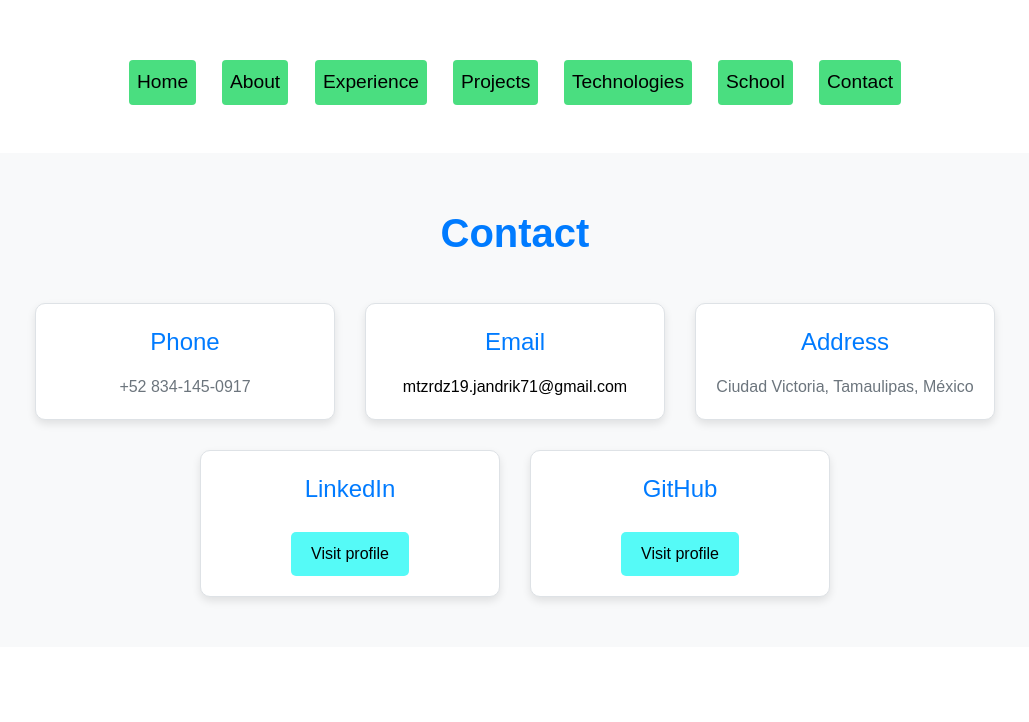
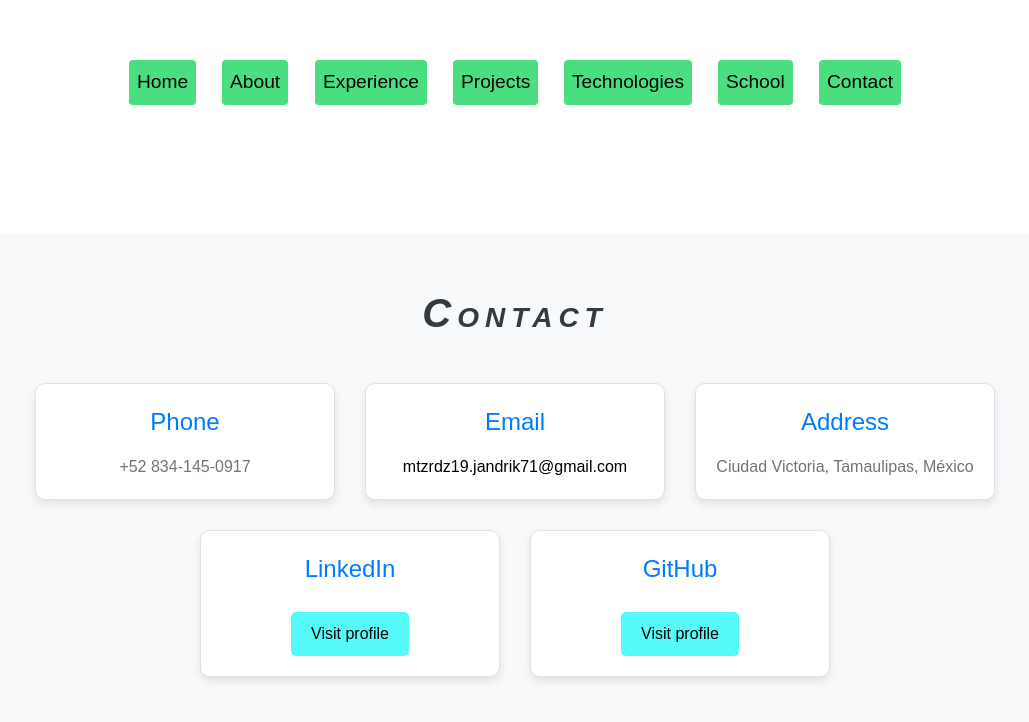
Before and after one commit to Andrik0711/portafolio, a Vue app: page /contact in a window 1280 px wide. Shown: the top 722 px of the page, without its empty margins (125-1154 px from the left). Built offline with nearby package versions, Linux system fonts and the light colour scheme; what @midudev/tailwind-animations would draw is missing.

Commit message:
Add animation to secctions

```diff
--- a/src/components/TheContact.vue
+++ b/src/components/TheContact.vue
@@ -1,7 +1,7 @@
 <template>
-    <section id="contact" class="contact mt-10">
+    <section id="TheContact" class="contact mt-10 animate-blurred-fade-in">
         <div class="container">
-            <h2 class="section-title">Contact</h2>
+            <h2 class="section-title" id="demoFont">Contact</h2>
             <div class="contact__content">
                 <div class="contact__item">
                     <h3 class="contact__title">Phone</h3>
--- a/src/components/TheExperiences.vue
+++ b/src/components/TheExperiences.vue
@@ -1,7 +1,7 @@
 <template>
     <section id="TheExperiences">
         <h2 id="demoFont" class="animate-blurred-fade-in text-center">Experience</h2>
-        <div class="experiences">
+        <div class="experiences animate-blurred-fade-in">
             <div class="experience" v-for="experience in experiences" :key="experience.id">
                 <h3 class="text-center">{{ experience.title }}</h3>
                 <p class=" text-justify" >{{ experience.description }}</p>
--- a/src/components/TheProjects.vue
+++ b/src/components/TheProjects.vue
@@ -1,7 +1,7 @@
 <template>
     <section id="TheProjects">
         <h2 id="demoFont" class="animate-blurred-fade-in text-center">Projects realiced by me</h2>
-        <div class="projects">
+        <div class="projects animate-blurred-fade-in">
             <div class="project" v-for="project in projects" :key="project.id">
                 <h3 class="text-center" >{{ project.title }}</h3>
                 <p class="text-justify" >{{ project.description }}</p>
--- a/src/components/TheSchool.vue
+++ b/src/components/TheSchool.vue
@@ -1,7 +1,7 @@
 <template>
     <section id="TheSchool">
         <h2 id="demoFont" class="animate-blurred-fade-in text-center">Education</h2>
-        <div class="schools">
+        <div class="schools animate-blurred-fade-in ">
             <div class="school" v-for="school in schools" :key="school.id">
                 <h3 class="text-center">{{ school.title }}</h3>
                 <p class=" text-justify" >{{ school.description }}</p>
--- a/src/components/TheTechnologies.vue
+++ b/src/components/TheTechnologies.vue
@@ -1,7 +1,7 @@
 <template>
     <section id="TheTecnologies">
         <h2 id="demoFont" class="animate-blurred-fade-in text-center">knowledge</h2>
-        <div class="tecnologies">
+        <div class="tecnologies animate-blurred-fade-in">
             <div class="tecnology" v-for="tecnology in tecnologies" :key="tecnology.id">
                 <h3 class="text-center">{{ tecnology.title }}</h3>
                 <div class="grid justify-center align-middle items-center">
--- a/src/style.css
+++ b/src/style.css
@@ -311,8 +311,14 @@ body {
     box-shadow: 0 8px 16px rgba(0, 0, 0, 0.2);
 }
 
-/* Footer */
-/* Footer Contact Section */
+/* Contact Section */
+#TheContact h2 {
+    font-size: 2.5em;
+    font-weight: bold;
+    margin-bottom: 40px;
+    color: #343a40;
+    text-align: center;
+}
 .contact {
     padding: 50px 0;
     background-color: #f8f9fa;
@@ -323,14 +329,6 @@ body {
     max-width: 1200px;
     margin: 0 auto;
     padding: 0 15px;
-}
-
-.section-title {
-    font-size: 2.5em;
-    font-weight: bold;
-    margin-bottom: 40px;
-    text-align: center;
-    color: #007bff;
 }
 
 .contact__content {
```
